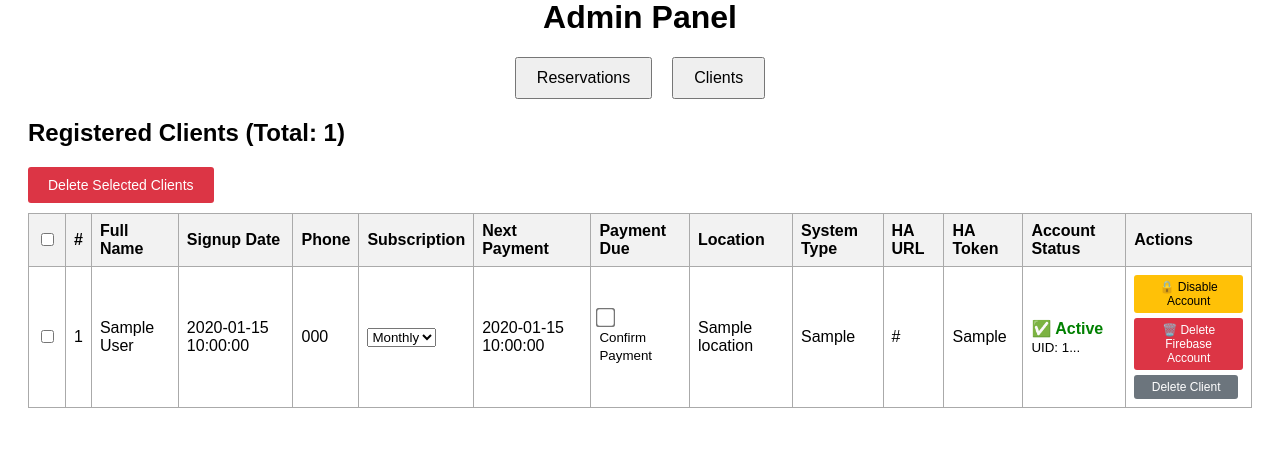
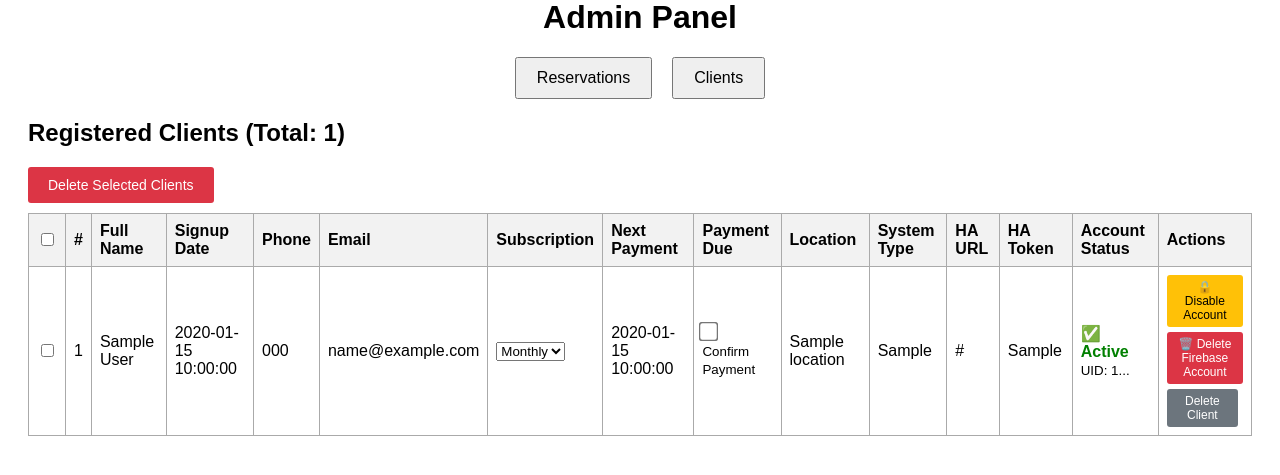
Before and after one commit to key1993/cleaning-reservation, a Flask app: page /admin in a window 1280 px wide, after a click on "Clients". Shown: the part 173-648 px from the top of the page. Run offline with Flask 3, Linux system fonts and the light colour scheme; a database or web service that is not in the repository returns one stand-in record (values such as "Sample title").

Commit message:
Add client email column and WhatsApp notification on registration

```diff
--- a/routes.py
+++ b/routes.py
@@ -265,7 +265,7 @@ def my_reservations():
 @routes.route("/register_client", methods=["POST"])
 def register_client():
     data = request.json
-    required_fields = ["full_name", "signup_date", "phone", "location", "system_type", "ha_url", "ha_token", "subscription_type"]
+    required_fields = ["full_name", "signup_date", "phone", "email", "location", "system_type", "ha_url", "ha_token", "subscription_type"]
 
     if not all(field in data for field in required_fields):
         return jsonify({"error": "Missing required fields"}), 400
@@ -283,6 +283,18 @@ def register_client():
     data["subscription_type"] = subscription_type
 
     clients_collection.insert_one(data)
+
+    # Notify via WhatsApp about the new client registration
+    client_name = data.get("full_name", "Unknown")
+    client_email = data.get("email", "Unknown")
+    system_type = data.get("system_type", "Unknown")
+    msg = (
+        f"🆕 New Client Registered!\n"
+        f"👤 Name: {client_name}\n"
+        f"📧 Email: {client_email}\n"
+        f"⚙️ System: {system_type.capitalize() if isinstance(system_type, str) else system_type}"
+    )
+    send_whatsapp_message(msg)
 
     return jsonify({"message": "Client registered successfully"}), 200
 
--- a/templates/admin.html
+++ b/templates/admin.html
@@ -234,6 +234,7 @@
             <th>Full Name</th>
             <th>Signup Date</th>
             <th>Phone</th>
+            <th>Email</th>
             <th>Subscription</th>
             <th>Next Payment</th>
             <th>Payment Due</th>
@@ -253,6 +254,7 @@
             <td>{{ c.full_name }}</td>
             <td>{{ c.signup_date }}</td>
             <td>{{ c.phone }}</td>
+            <td>{{ c.email or 'N/A' }}</td>
             <td>
               <form method="POST" action="/update_subscription/{{ c._id }}" class="inline-form">
                 <select name="subscription_type" onchange="this.form.submit()">
```
